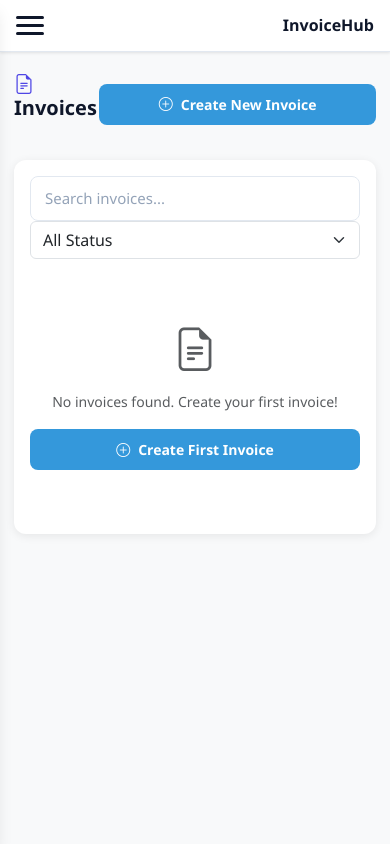
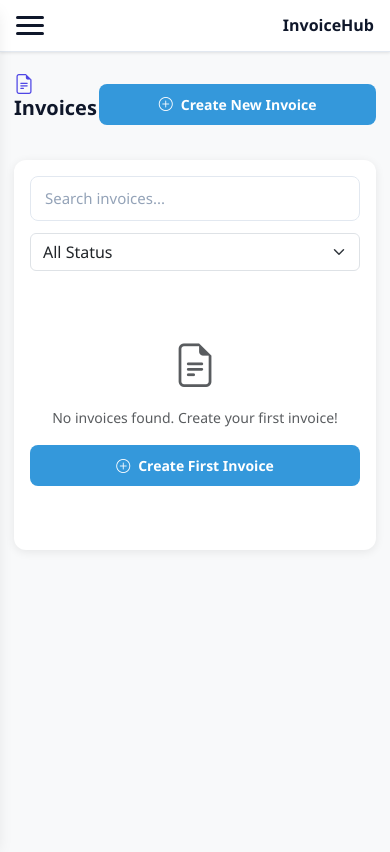
Before and after one commit to aryan45sandilya/Automated-Invoice-Generator, a Flask app: page /invoices/ in a window 390 px wide. Run offline with Flask 3, Linux system fonts and the light colour scheme; the visitor is signed in with stand-in values (Sample User, id 1); data that the repository does not hold is empty.

Commit message:
Add proper spacing for invoice forms on mobile devices

```diff
--- a/static/css/style.css
+++ b/static/css/style.css
@@ -794,6 +794,26 @@ textarea.form-control {
         width: 100%;
         justify-content: center;
     }
+
+    /* Invoice Form Mobile Spacing */
+    .form-group,
+    .mb-3 {
+        margin-bottom: 1.25rem !important;
+    }
+
+    .card {
+        margin-bottom: 1.5rem !important;
+    }
+
+    .row {
+        margin-bottom: 0.5rem;
+    }
+
+    .col-md-6,
+    .col-md-4,
+    .col-md-8 {
+        margin-bottom: 0.75rem;
+    }
 }
 
 @media (max-width: 480px) {
```
